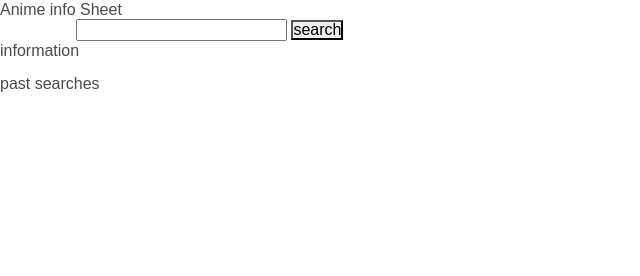
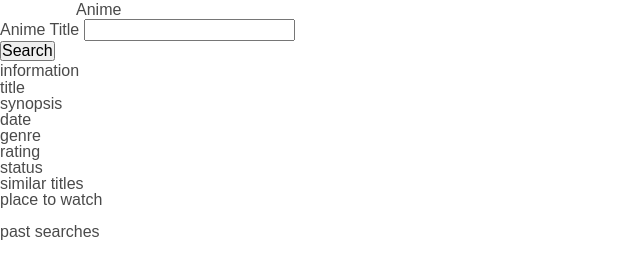
Before and after one commit to gooseman789/Project-1, a plain HTML site: page index.html in a window 1280 px wide. Shown: the whole page, without its empty margins (0-640 px from the left). Drawn offline with nearby package versions, Linux system fonts and the light colour scheme.

Commit message:
grouping div and class / is changes

```diff
--- a/index.html
+++ b/index.html
@@ -14,38 +14,44 @@
     <link rel="stylesheet" href="./assets/style.css" />
     <title>Anime Info</title>
   </head>
- <header>
-    <h1> Anime info Sheet</h1>
- </header>
+  <div class="top-name container-fluid">
+    <div class="container">
+      <h1>Anime</h1>
+    </div>
+  </div>
   <body>
-   <div class="container">
-    <form>
-        <input type="text" id="seach-input" aria-placeholder="search"></input>
-            <button>search</button>
-        </input>
-    </form>
+    <div>
+      <div class="search-container">
+        <div class="row-btn gx-5">
+          <div class="col">
+            <label for="showtitle">Anime Title</label>
+            <input type="text" id="animetitle" />
+          </div>
+          <div class="col">
+            <input type="button" value="Search" id="search" />
+          </div>
+        </div>
       </div>
 
       <div class="info-card">
         <h4>information</h4>
         <ul>
-      <li id="title"></li>
-      <li id="synopsis"></li>
-      <li id="date"></li>
-      <li id="genre"></li>
-      <li id="rating"></li>
-      <li id="status"></li>
-      <li id="sim"></li>
-      <li id="source"></li>
+          <li id="title">title</li>
+          <li id="synopsis">synopsis</li>
+          <li id="date">date</li>
+          <li id="genre">genre</li>
+          <li id="rating">rating</li>
+          <li id="status">status</li>
+          <li id="sim">similar titles</li>
+          <li id="source">place to watch</li>
         </ul>
       </div>
       <div class="img-card">
         <h4 id="title-a"></h4>
-  <img id="pic">
+        <img id="pic" />
       </div>
-    <aside>
-       past searches
-    </aside>
+    </div>
+    <aside>past searches</aside>
   </body>
   <script src="https://code.jquery.com/jquery-3.4.1.min.js"></script>
   <script
@@ -54,5 +60,4 @@
     crossorigin="anonymous"
   ></script>
   <script src="./assets/script.js"></script>
-
 </html>
```
Lines whose indentation alone changed are shown as unchanged.
